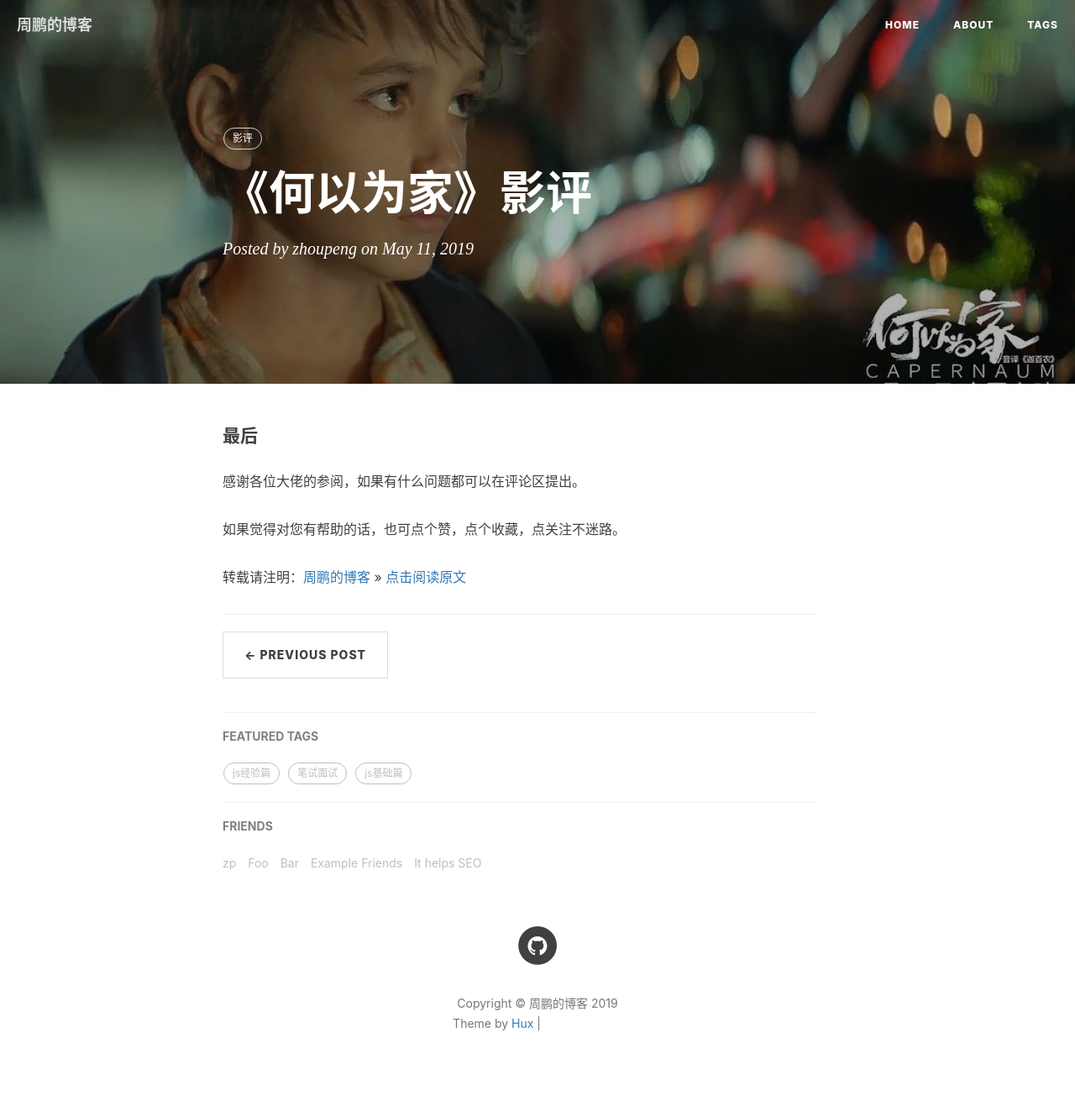
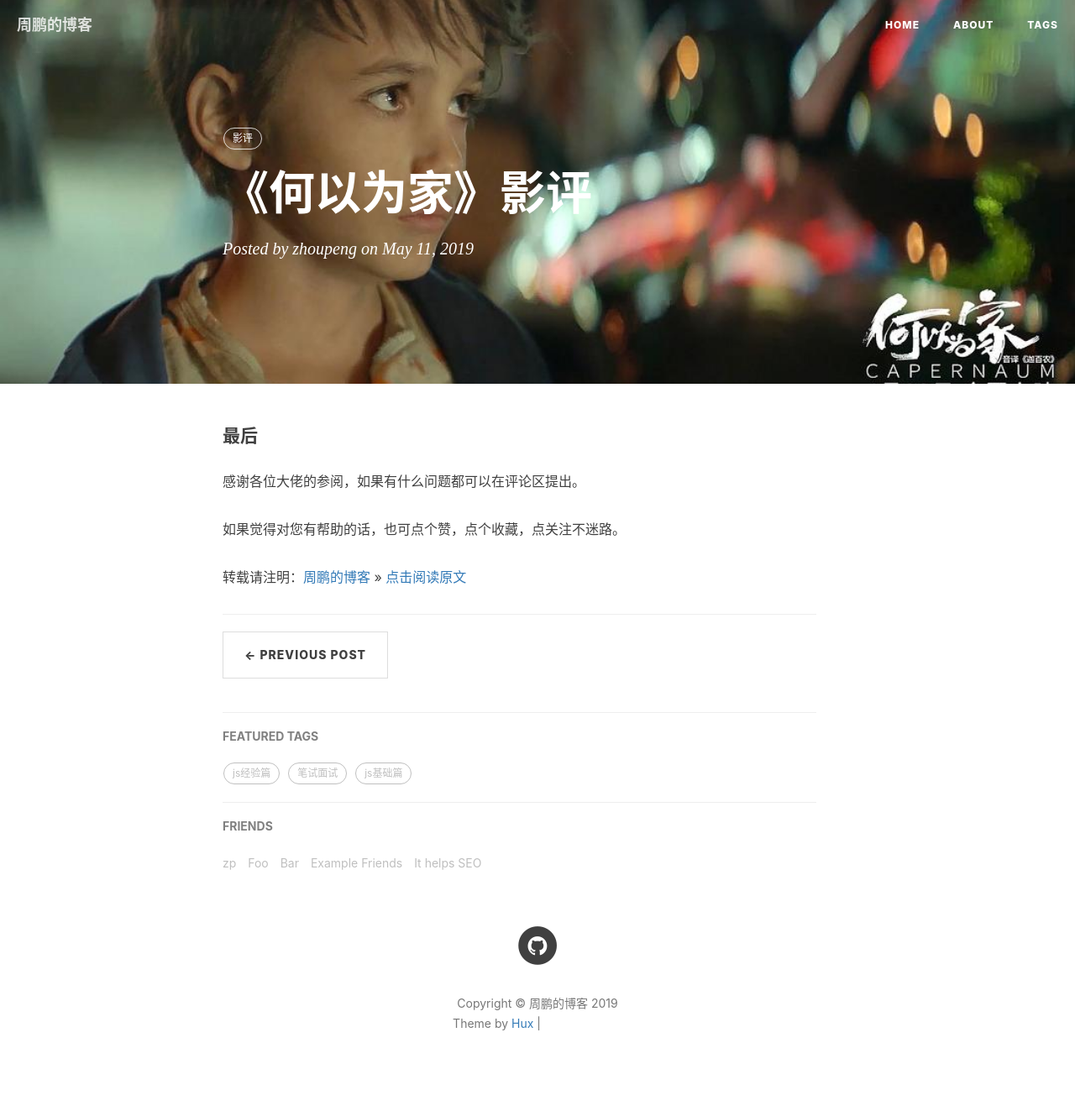
Before and after one commit to ttypZhoupeng/my-blog, a Jekyll site: the page built from _posts/2019-05-11-capernaum.md, in a window 1280 px wide. Shown: the whole page at 84% size. Built offline with Jekyll 4.4.1, drawn with Linux system fonts in a browser that asks for light colours; comment, search, counter and statistics services are not loaded; grey boxes are pictures that could not be loaded.

Commit message:
fix: 修复部分bug

```diff
--- a/_layouts/post.html
+++ b/_layouts/post.html
@@ -12,7 +12,7 @@ layout: default
         background-image: url('{{ site.baseurl }}/{% if page.header-img %}{{ page.header-img }}{% else %}{{ site.header-img }}{% endif %}');
         position: relative;
     }
-    header.intro-header::after{
+    /* header.intro-header::after{
         content: '';
         position: absolute;
         width: 100%;
@@ -24,7 +24,7 @@ layout: default
     .container {
         position: relative;
         z-index: 10;
-    }
+    } */
 </style>
 <header class="intro-header" >
     <div class="container">
```
Also changed, not shown: 7 other files.
